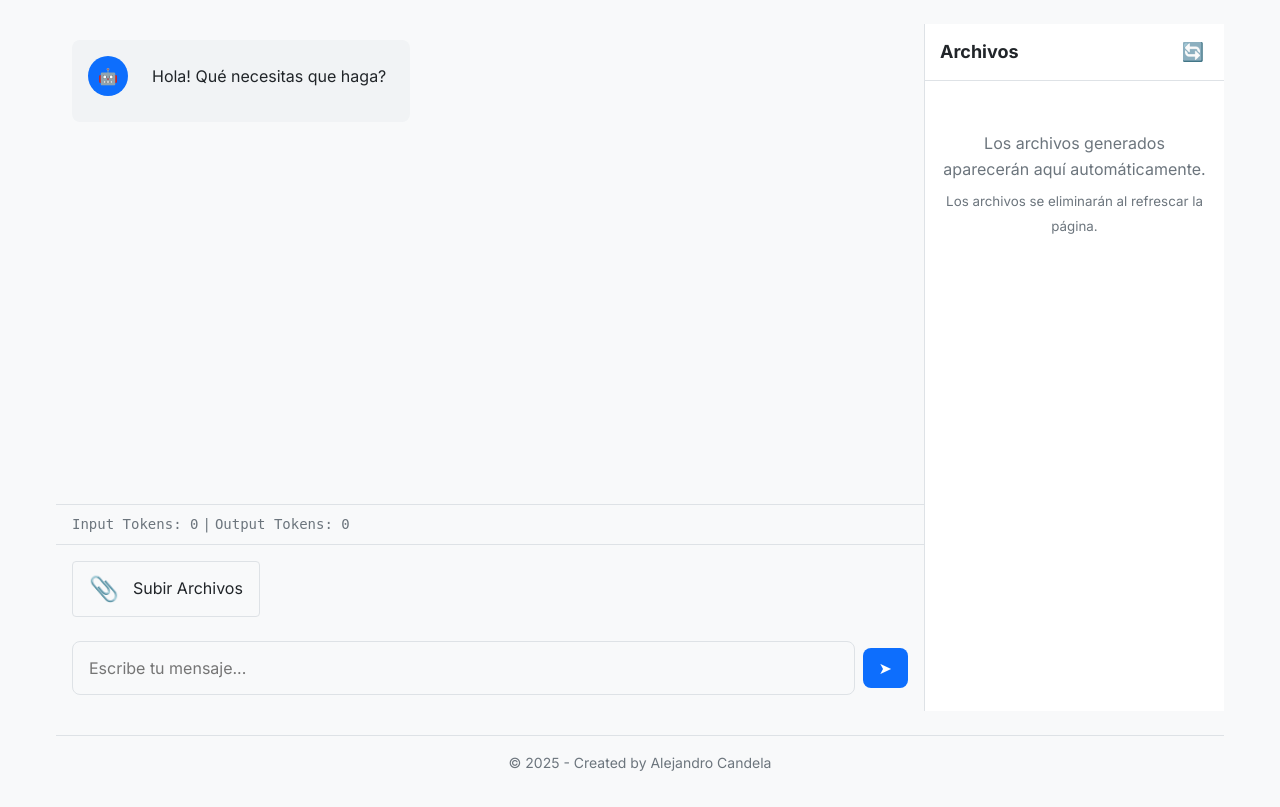
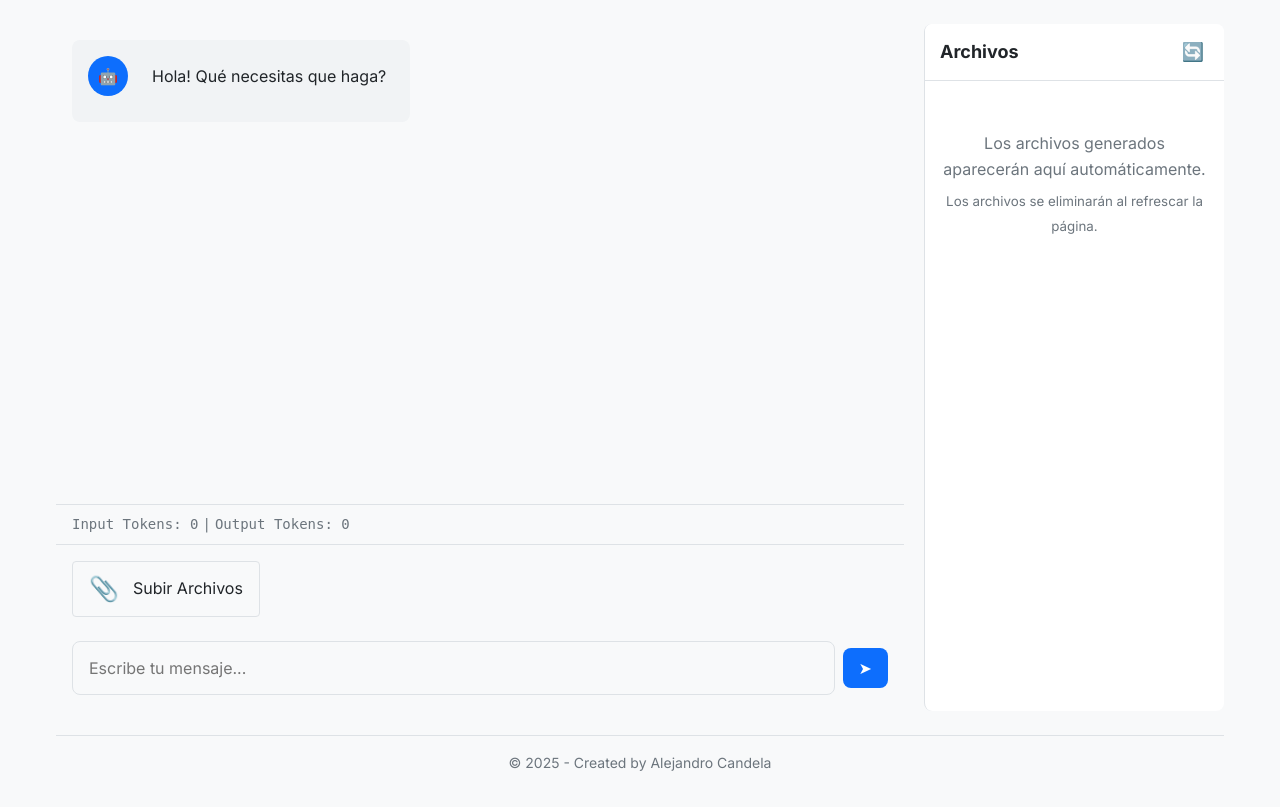
Before and after one commit to Alejandro-Candela/smol-agency, a FastAPI app: page / in a window 1280 px wide. Shown: the part 87-894 px from the top of the page. Run offline with FastAPI, Linux system fonts and the light colour scheme; data that the repository does not hold is empty; parts of the project's set-up code (start-up, migrations or seed data) failed here and were passed over; some libraries are stand-ins or nearby versions.

Commit message:
Refine sidebar styling with border radius and margin
- Add border radius to sidebar container for improved visual design
- Introduce left margin to create better spacing and layout
- Enhance UI consistency with subtle styling adjustments

```diff
--- a/frontend/static/css/styles.css
+++ b/frontend/static/css/styles.css
@@ -762,6 +762,8 @@ code {
     flex-direction: column;
     background-color: var(--bg-secondary);
     overflow-x: hidden;
+    border-radius: var(--border-radius-md);
+    margin-left: 20px;
 }
 
 .sidebar-header {
```
